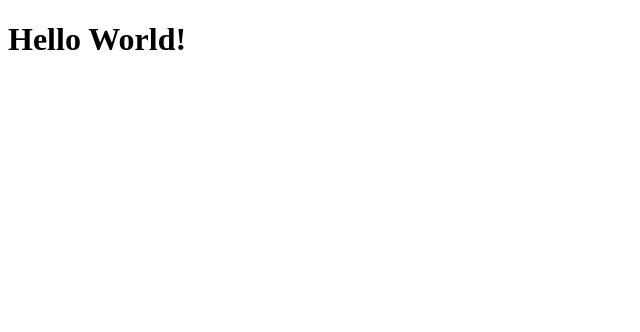
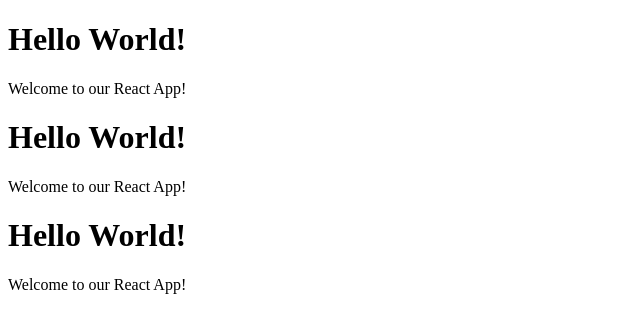
Before and after one commit to githubscientist/re-fsdcwdtb75, a React (Vite) app: page / in a window 1280 px wide. Shown: the top 332 px of the page, without its empty margins (0-640 px from the left). Built offline with nearby package versions, Linux system fonts and the light colour scheme.

Commit message:
creating a new component

```diff
--- a/src/App.jsx
+++ b/src/App.jsx
@@ -1,5 +1,22 @@
+function Header() {
+  return (
+    <>
+      <h1>Hello World!</h1>
+      <p>Welcome to our React App!</p>
+    </>
+  )
+}
+
+// component -> reusable piece of UI
+// parent component or root component
 function App() {
-  return <h1>Hello World!</h1>
+  return (
+    <>
+      <Header />
+      <Header />
+      <Header />
+    </>
+  )
 }
 
 export default App;
--- a/src/main.jsx
+++ b/src/main.jsx
@@ -1,4 +1,6 @@
 import { createRoot } from 'react-dom/client';
 import App from './App.jsx';
 
-createRoot(document.getElementById('root')).render(<App />);
+createRoot(document.getElementById('root')).render(
+    <App />
+);
```
Also changed, not shown: 1 other file (tests, documents, lock files or other folders).
